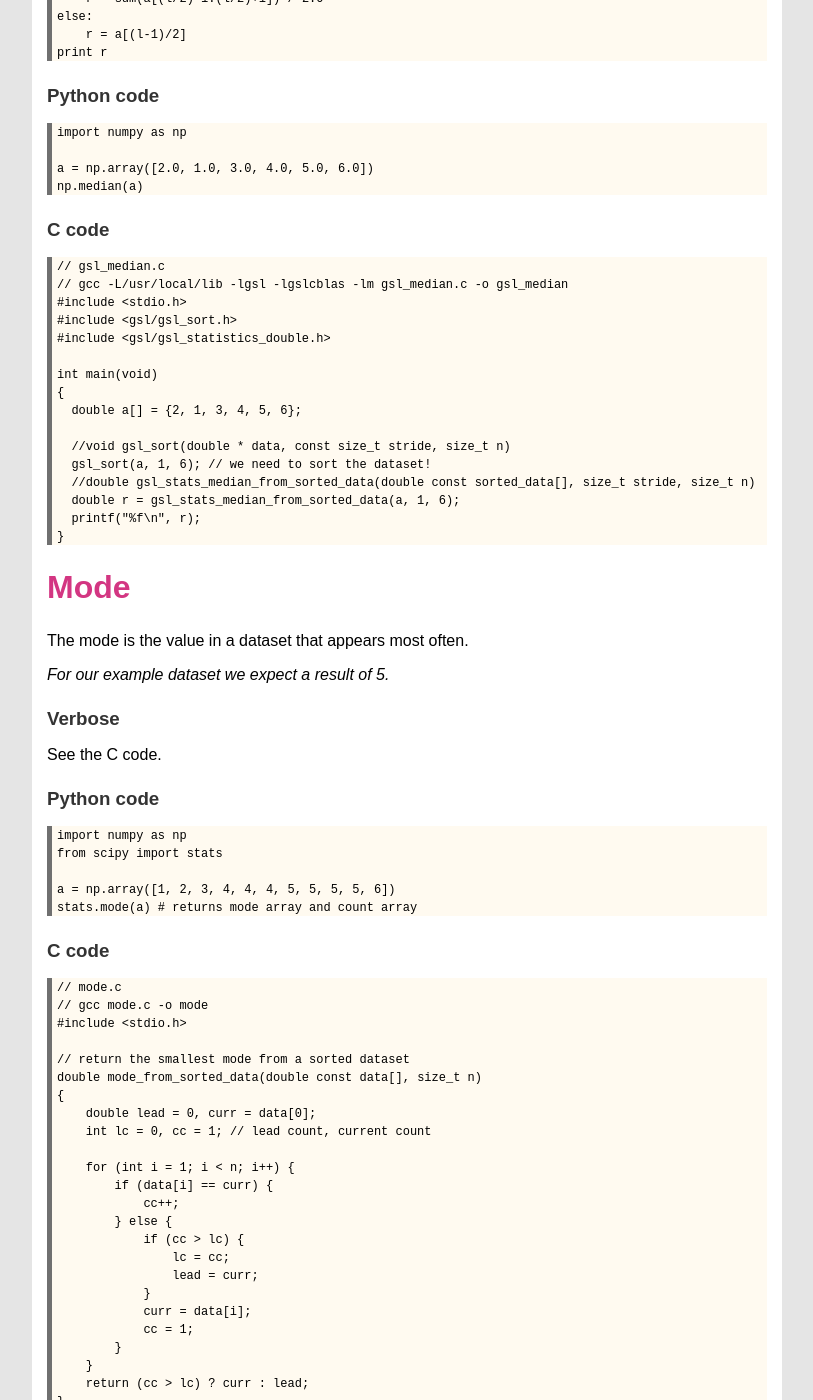
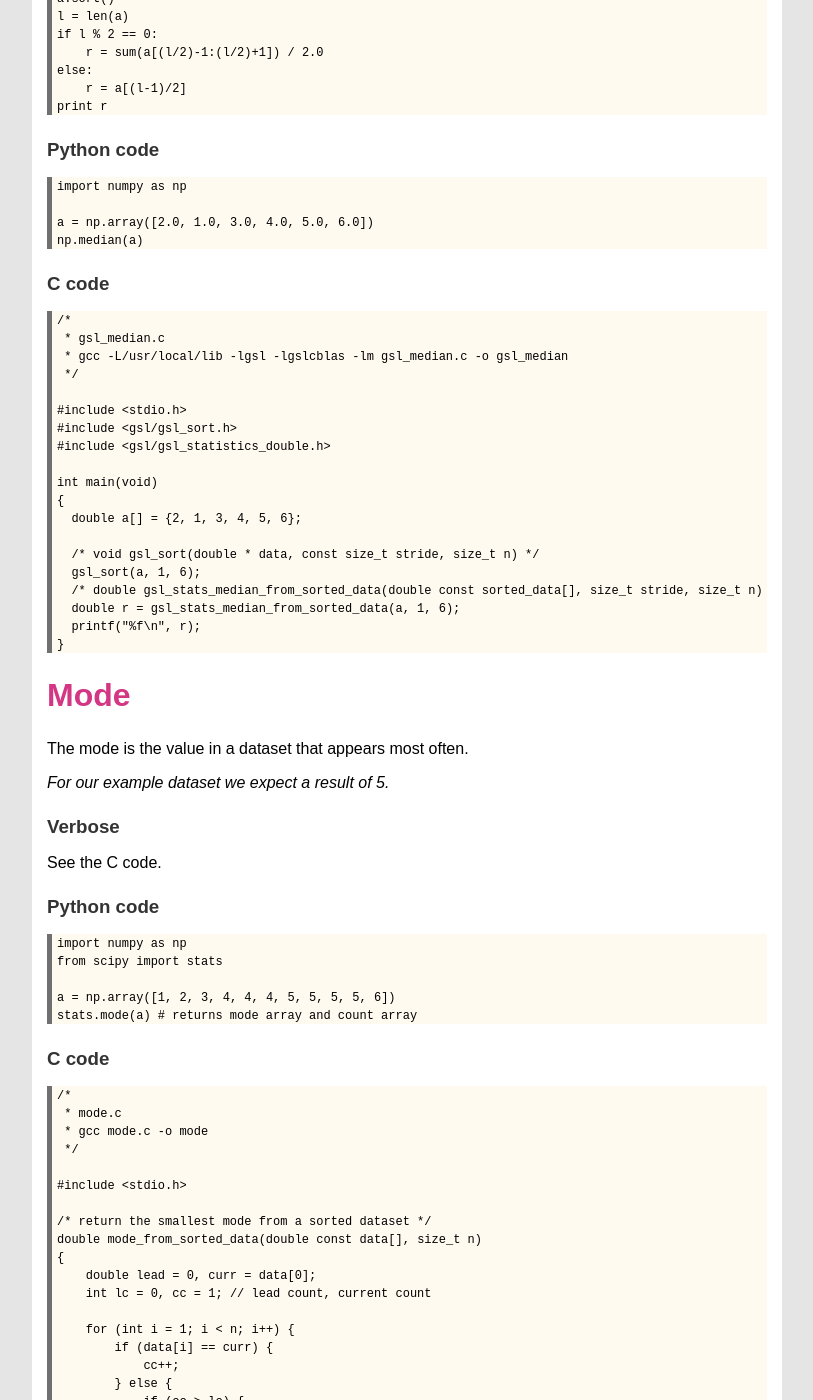
Before and after one commit to execas/execas.github.io, a Jekyll site: the page built from _posts/2018-08-11-measures-of-central-tendency-using-c-and-python.md, in a window 1280 px wide and 1400 px high, scrolled down 1678 px. Shown: the whole window, without its empty margins (233-1046 px from the left). Built offline with Jekyll 4.4.1, drawn with Linux system fonts in a browser that asks for light colours; some of the changed text lies outside the part shown.

Commit message:
Update 2018-08-11-measures-of-central-tendency-using-c-and-python.md

````diff
--- a/_posts/2018-08-11-measures-of-central-tendency-using-c-and-python.md
+++ b/_posts/2018-08-11-measures-of-central-tendency-using-c-and-python.md
@@ -38,8 +38,11 @@ print r
 ### C code
 
 ```c
-// gsl_mean.c
-// gcc -L/usr/local/lib -lgsl -lgslcblas -lm gsl_mean.c -o gsl_mean
+/*
+ * gsl_mean.c
+ * gcc -L/usr/local/lib -lgsl -lgslcblas -lm gsl_mean.c -o gsl_mean
+ */
+
 #include <stdio.h>
 #include <gsl/gsl_statistics_double.h>
 
@@ -47,7 +50,7 @@ int main(void)
 {
   double const a[] = {1, 1.4, 5.6, 1.1, 0.9};
 
-  //double gsl_stats_mean(double const data[], size_t stride, size_t n)
+  /* double gsl_stats_mean(double const data[], size_t stride, size_t n) */
   double r = gsl_stats_mean(a, 1, 5);
   printf("%f\n", r);
 }
@@ -84,8 +87,11 @@ np.median(a)
 ### C code
 
 ```c
-// gsl_median.c
-// gcc -L/usr/local/lib -lgsl -lgslcblas -lm gsl_median.c -o gsl_median
+/*
+ * gsl_median.c
+ * gcc -L/usr/local/lib -lgsl -lgslcblas -lm gsl_median.c -o gsl_median
+ */
+
 #include <stdio.h>
 #include <gsl/gsl_sort.h>
 #include <gsl/gsl_statistics_double.h>
@@ -94,9 +100,9 @@ int main(void)
 {
   double a[] = {2, 1, 3, 4, 5, 6};
 
-  //void gsl_sort(double * data, const size_t stride, size_t n)
-  gsl_sort(a, 1, 6); // we need to sort the dataset!
-  //double gsl_stats_median_from_sorted_data(double const sorted_data[], size_t stride, size_t n)
+  /* void gsl_sort(double * data, const size_t stride, size_t n) */
+  gsl_sort(a, 1, 6);
+  /* double gsl_stats_median_from_sorted_data(double const sorted_data[], size_t stride, size_t n) */
   double r = gsl_stats_median_from_sorted_data(a, 1, 6);
   printf("%f\n", r);
 }
@@ -125,11 +131,14 @@ stats.mode(a) # returns mode array and count array
 ### C code
 
 ```c
-// mode.c
-// gcc mode.c -o mode
+/*
+ * mode.c
+ * gcc mode.c -o mode
+ */
+
 #include <stdio.h>
 
-// return the smallest mode from a sorted dataset
+/* return the smallest mode from a sorted dataset */
 double mode_from_sorted_data(double const data[], size_t n)
 {
     double lead = 0, curr = data[0];
@@ -204,8 +213,11 @@ To understand the code below you need to be aware that
 By using logarithmic identities to transform the formula we reduce the chances of large and/or many numbers causing an overflow.
 
 ```c
-// geomean.c
-// gcc -L/usr/local/lib -lgsl -lgslcblas -lm geomean.c -o geomean
+/*
+ * geomean.c
+ * gcc -L/usr/local/lib -lgsl -lgslcblas -lm geomean.c -o geomean
+ */
+
 #include <stdio.h>
 #include <gsl/gsl_sf_log.h>
 #include <gsl/gsl_sf_exp.h>
@@ -261,8 +273,11 @@ print r
 ### C code
 
 ```c
-// harmean.c
-// gcc -L/usr/local/lib -lgsl -lgslcblas -lm harmean.c -o harmean
+/*
+ * harmean.c
+ * gcc -L/usr/local/lib -lgsl -lgslcblas -lm harmean.c -o harmean
+ */
+
 #include <stdio.h>
 #include <gsl/gsl_statistics_double.h>
 #include <gsl/gsl_sf_pow_int.h>
@@ -320,8 +335,11 @@ print r
 ### C code
 
 ```c
-// gsl_wmean.c
-// gcc -L/usr/local/lib -lgsl -lgslcblas -lm gsl_wmean.c -o gsl_wmean
+/*
+ * gsl_wmean.c
+ * gcc -L/usr/local/lib -lgsl -lgslcblas -lm gsl_wmean.c -o gsl_wmean
+ */
+
 #include <stdio.h>
 #include <gsl/gsl_statistics_double.h>
 
@@ -330,7 +348,7 @@ int main(void)
     double const a[] = {1, 2, 3, 4, 5, 6, 7, 8, 9};
     double const w[] = {0.1, 0.2, 0.4, 0.01, 0.09, 0.05, 0.03, 0.02, 0.1};
 
-    //double gsl_stats_wmean(const double w[], size_t wstride, const double data[], size_t stride, size_t n)
+    /* double gsl_stats_wmean(const double w[], size_t wstride, const double data[], size_t stride, size_t n) */
     double r = gsl_stats_wmean(w, 1, a, 1, 9);
     printf("%f\n", r);
 }
````
Also changed, not shown: other parts of _posts/2018-08-11-measures-of-central-tendency-using-c-and-python.md (+1 -1 lines).
